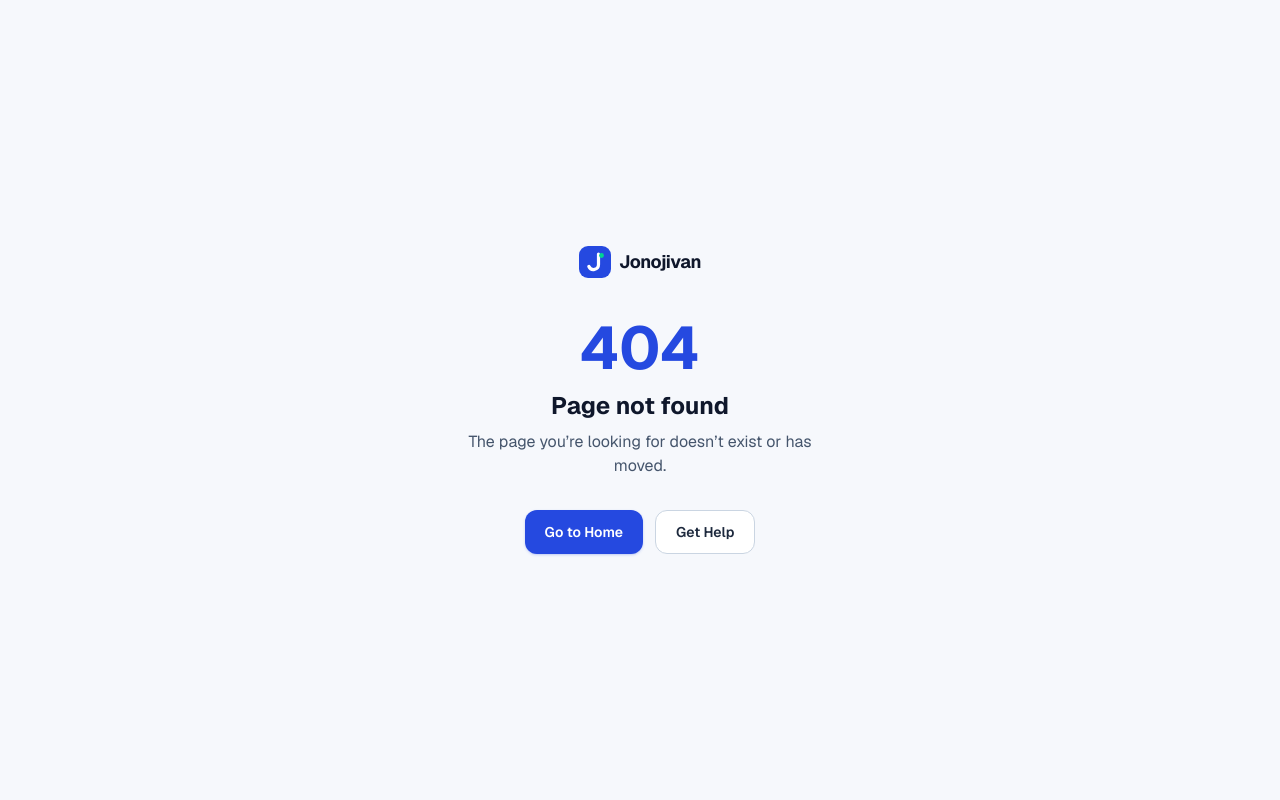
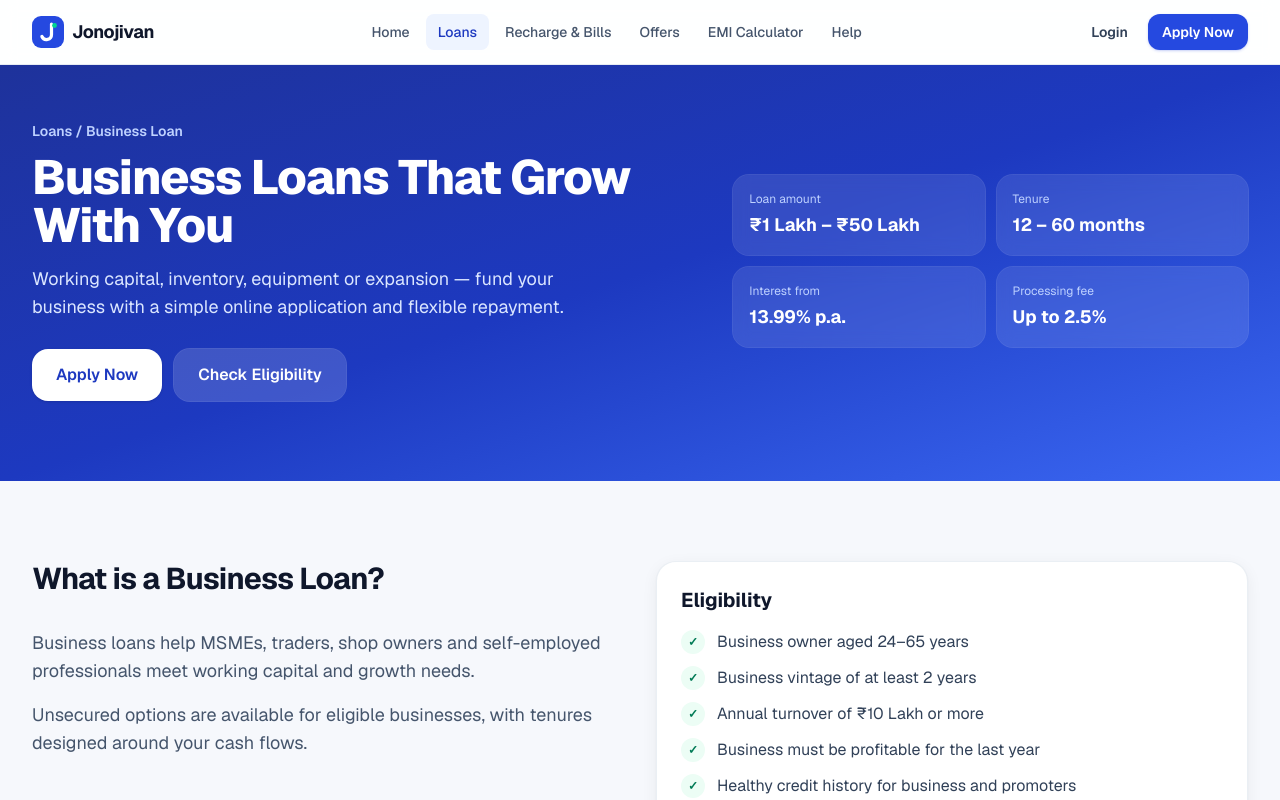
Before and after one commit to niks-nikhil-anand/Jonojivan_finance_recharge_loan, a Next.js app: page /loans/business-loan in a window 1280 px wide. Before the commit this address had no page. Shown: the top 800 px of the page. Built offline with nearby package versions, Linux system fonts and the light colour scheme.

Commit message:
feat(loans): add business loan details and requirements page

```diff
--- /dev/null
+++ b/app/(site)/loans/business-loan/page.tsx
@@ -0,0 +1,14 @@
+import type { Metadata } from "next";
+import { LoanProductTemplate } from "@/components/features/loans/LoanProductTemplate";
+import { getLoanProduct } from "@/lib/data/loans";
+
+const product = getLoanProduct("business-loan");
+
+export const metadata: Metadata = {
+  title: product.name,
+  description: product.heroText,
+};
+
+export default function BusinessLoanPage() {
+  return <LoanProductTemplate product={product} />;
+}
```
